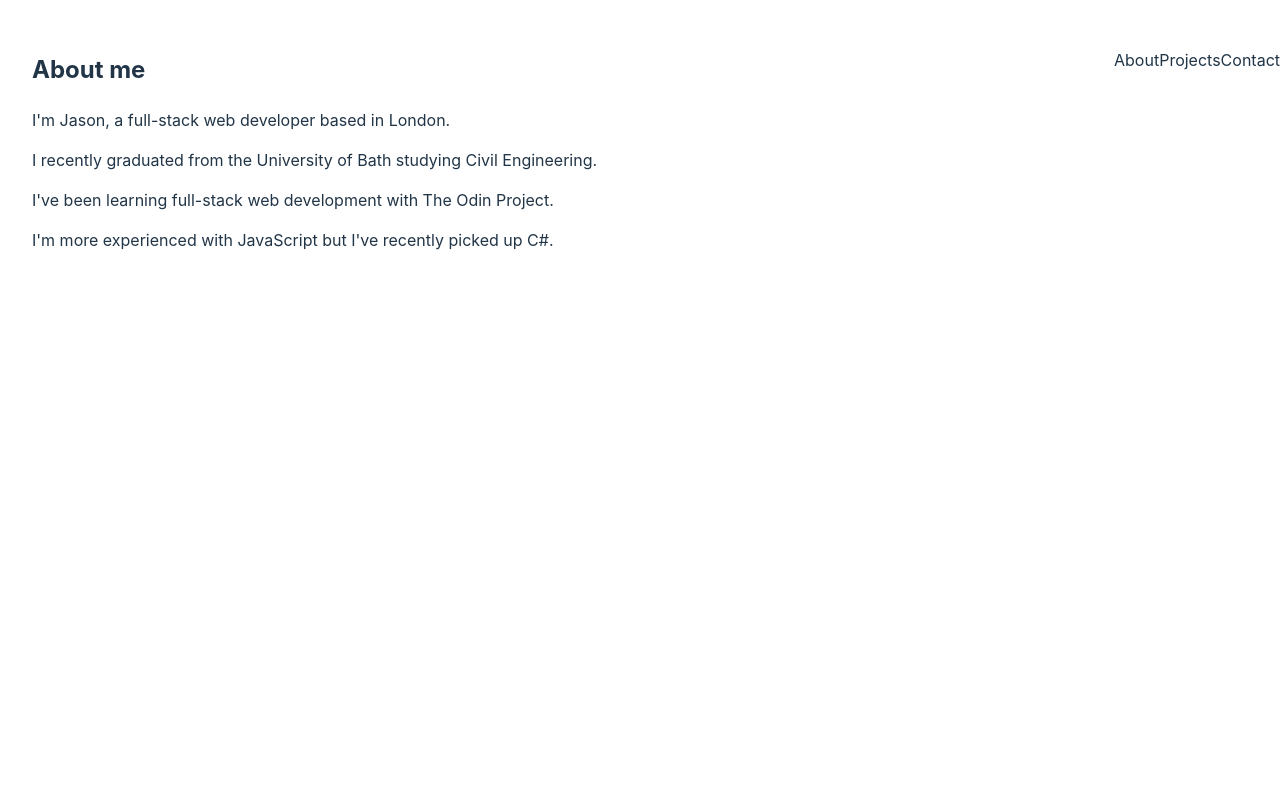
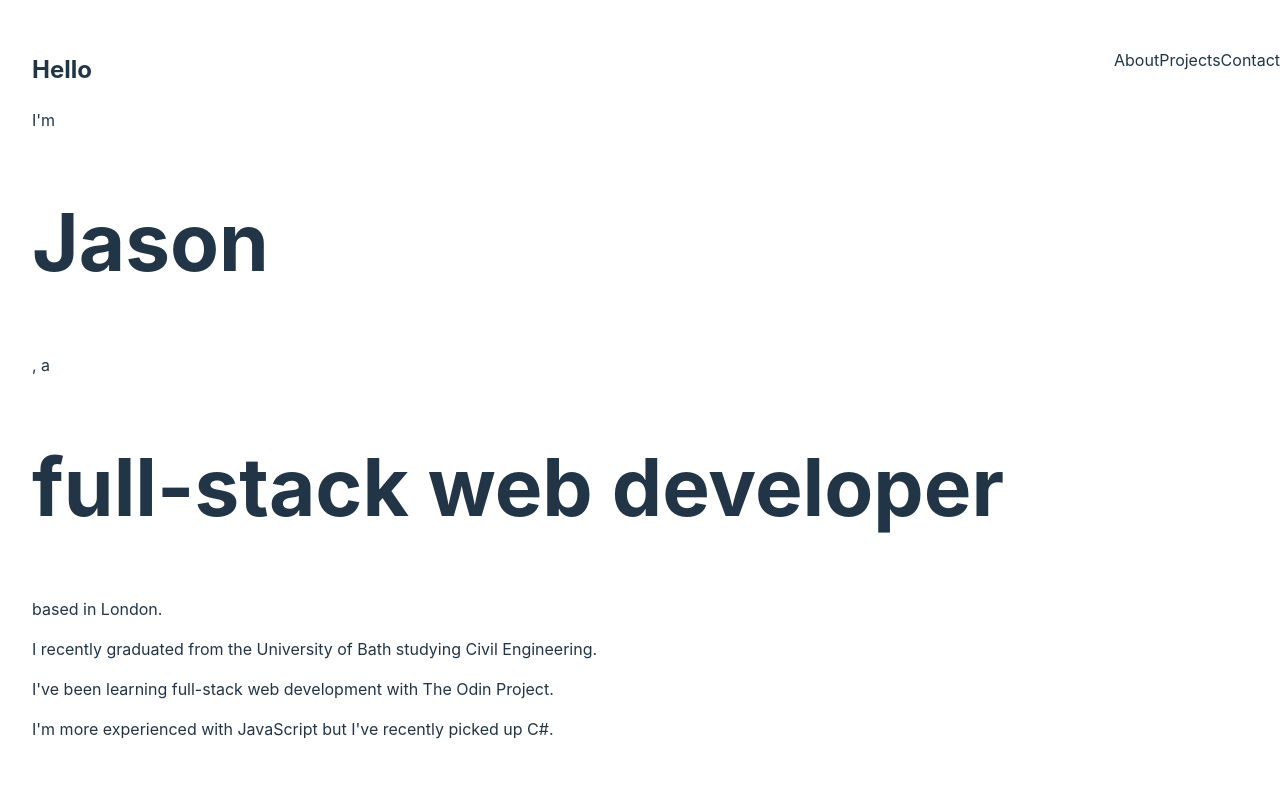
Before and after one commit to jasonHYLam/personal-portfolio-v2, a React (Vite) app: page / in a window 1280 px wide. Shown: the top 800 px of the page. Built offline with nearby package versions, Linux system fonts and the light colour scheme.

Commit message:
Bold name in Introduction

```diff
--- a/src/components/introduction/Introduction.jsx
+++ b/src/components/introduction/Introduction.jsx
@@ -3,8 +3,12 @@ export function Introduction() {
   return (
     <>
       <section className={styles.introduction}>
-        <h2>About me</h2>
-        <p>I'm Jason, a full-stack web developer based in London.</p>
+        <h2>Hello</h2>
+        <p>
+          I'm <h1 className={styles.large}>Jason</h1>, a{" "}
+          <h1 className={styles.large}>full-stack web developer </h1>based in
+          London.
+        </p>
         <p>
           I recently graduated from the University of Bath studying Civil
           Engineering.
--- a/src/components/introduction/introduction.module.css
+++ b/src/components/introduction/introduction.module.css
@@ -1,3 +1,7 @@
 .introduction {
   min-height: 100svh;
 }
+
+.large {
+  font-size: 5rem;
+}
--- a/src/components/projects/project/project.module.css
+++ b/src/components/projects/project/project.module.css
@@ -28,7 +28,7 @@
 }
 
 .logo:hover {
-  filter: drop-shadow(0 0 2em #646cffaa);
+  filter: drop-shadow(0 0 2em var(--accent-color));
 }
 
 .linkIcon {
```
